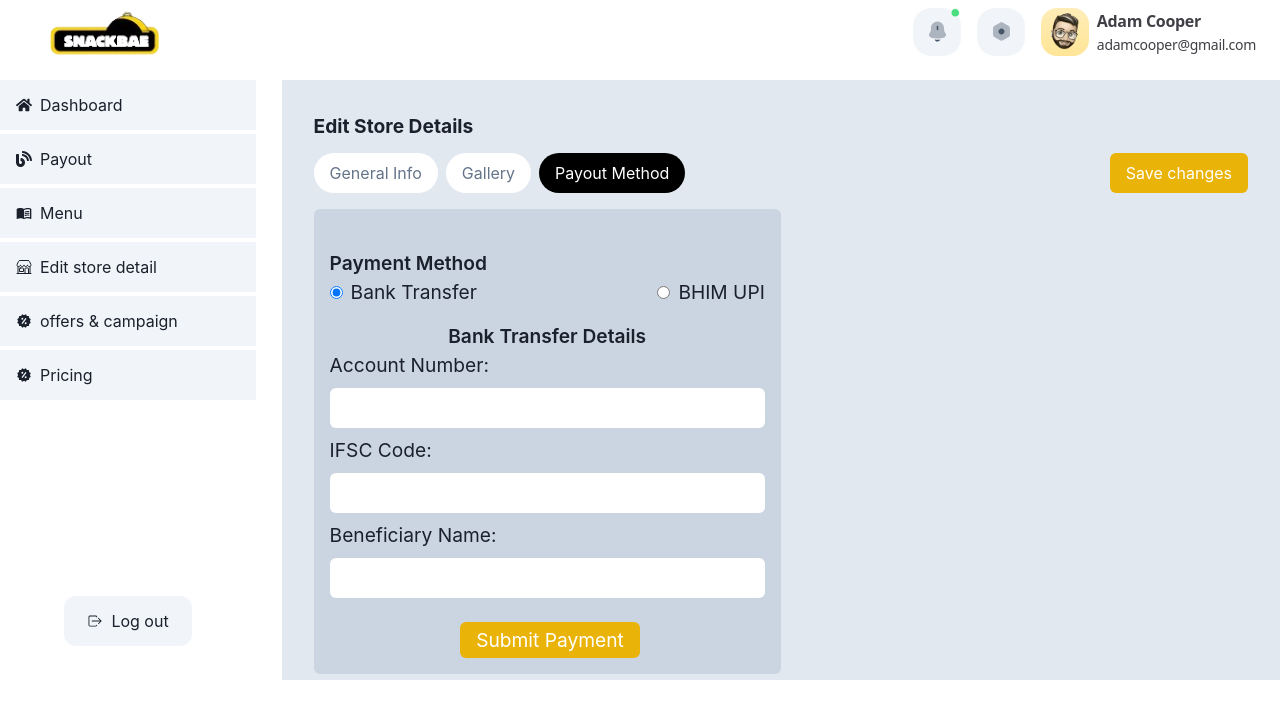
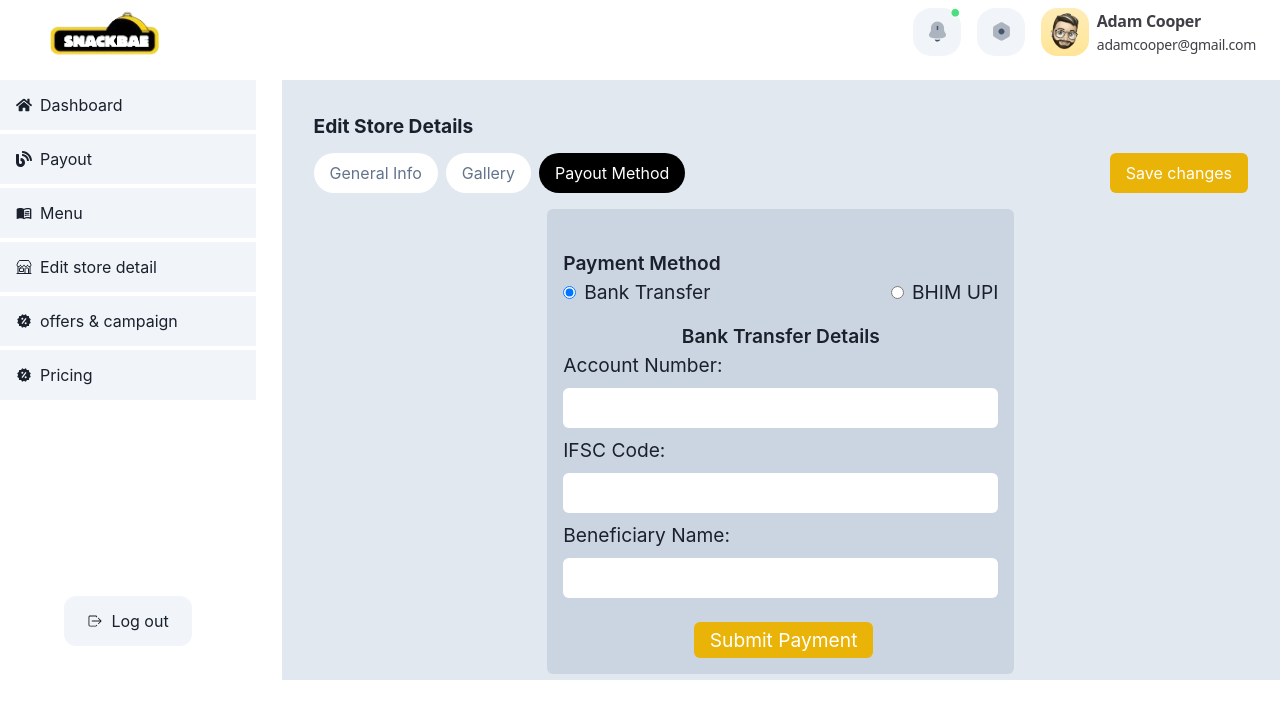
Before and after one commit to snackbae23/snackbaeWeb, a React (Create React App) app: page /editstore in a window 1280 px wide. Both pictures are taken after a click on the button "Payout Method". Shown: the top 718 px of the page. Built offline with nearby package versions, Linux system fonts and the light colour scheme.

Commit message:
Update EditStoreDetail.js

```diff
--- a/src/Pages/EditStoreDetail.js
+++ b/src/Pages/EditStoreDetail.js
@@ -281,7 +281,7 @@ const EditStoreDetail = () => {
                                 <button className='bg-yellow-500 px-4 py-2 rounded-md text-white'> Save changes</button>
                             </div>
                         </div>
-                        <div>
+                         <div className='flex justify-center items-center'>
                             <form className='text-[1.2rem] w-[50%] p-4 bg-slate-300 mt-4 rounded-md' onSubmit={handleSubmit3}>
                                 <h2 className=' mt-6 font-semibold'>Payment Method</h2>
                                 <div className='flex justify-between'>
```
